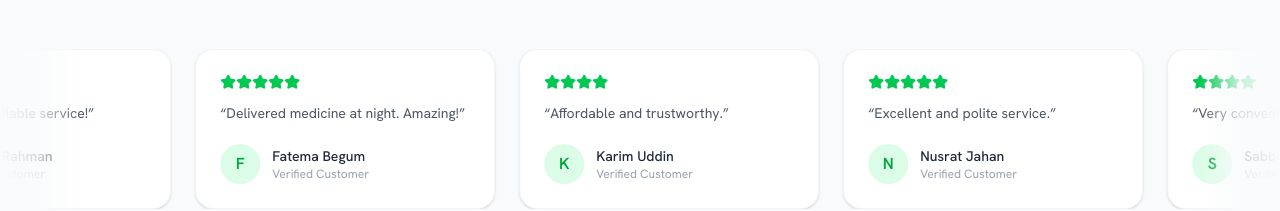
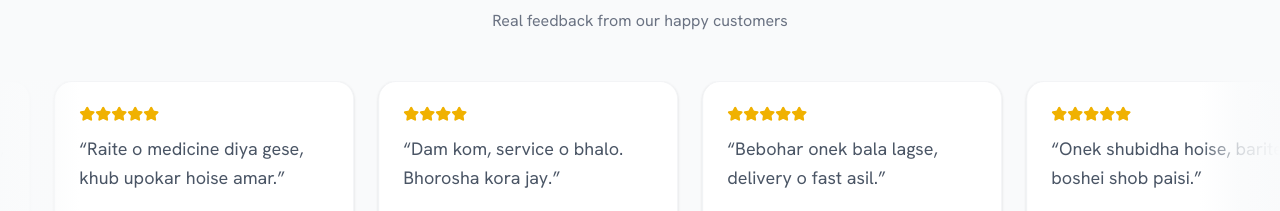
Before and after one commit to ubaidurxdev/Beanibazar-home-delivery-service, a Next.js app: page / in a window 1280 px wide. Shown: the part 2283-2494 px from the top of the page. Built offline with nearby package versions, Linux system fonts and the light colour scheme.

Commit message:
add some review

```diff
--- a/app/globals.css
+++ b/app/globals.css
@@ -125,5 +125,6 @@
   }
   html {
     @apply font-sans;
+    scroll-behavior: smooth;
   }
 }
--- a/components/layouts/AboutUs.tsx
+++ b/components/layouts/AboutUs.tsx
@@ -3,7 +3,7 @@ import React from "react";
 
 const AboutUs = () => {
   return (
-    <section className="py-16 bg-white">
+    <section id="about" className="py-20  scroll-mt-16 bg-gray-50">
       <div className="max-w-7xl mx-auto px-6 grid md:grid-cols-2 gap-10 items-center">
         {/* Image */}
         <div className="relative w-full h-[330px] md:h-[530px] rounded-3xl overflow-hidden">
--- a/components/layouts/Faq.tsx
+++ b/components/layouts/Faq.tsx
@@ -44,7 +44,7 @@ const FAQ = () => {
   };
 
   return (
-    <section className="py-20 bg-white">
+    <section id="faq" className="py-20 scroll-mt-16 bg-white">
       <div className="max-w-4xl mx-auto px-6">
         {/* Heading */}
         <div className="text-center mb-12">
--- a/components/layouts/Footer.tsx
+++ b/components/layouts/Footer.tsx
@@ -28,7 +28,7 @@ const Footer = () => {
             </h3>
             <ul className="space-y-3 text-gray-600 text-[15">
               <li>
-                <a href="#about" className="hover:text-green-600 transition">
+                <a href="#home" className="hover:text-green-600 transition">
                   Home
                 </a>
               </li>
@@ -43,8 +43,8 @@ const Footer = () => {
                 </a>
               </li>
               <li>
-                <a href="#contact" className="hover:text-green-600 transition">
-                  Contact
+                <a href="#faq" className="hover:text-green-600 transition">
+                  FAQ
                 </a>
               </li>
             </ul>
@@ -58,7 +58,7 @@ const Footer = () => {
 
             <div className="space-y-4 text-[15px] text-gray-600">
               <a
-                href="tel:+880XXXXXXXXXX"
+                href="tel:+8801706397147"
                 className="flex items-center gap-2 hover:text-green-600 transition"
               >
                 <Phone className="w-4 h-4" />
--- a/components/layouts/Navbar.tsx
+++ b/components/layouts/Navbar.tsx
@@ -17,7 +17,7 @@ const navLinks = [
   { name: "About", href: "#about" },
   { name: "Services", href: "#services" },
   { name: "Reviews", href: "#reviews" },
-  { name: "Contact", href: "#contact" },
+  { name: "FAQ", href: "#faq" },
 ];
 
 export default function Navbar() {
@@ -34,13 +34,13 @@ export default function Navbar() {
         {/* Desktop Nav */}
         <nav className="hidden md:flex items-center gap-6">
           {navLinks.map((link) => (
-            <Link
+            <a
               key={link.name}
               href={link.href}
               className="text-base font-medium text-gray-700 hover:text-black transition"
             >
               {link.name}
-            </Link>
+            </a>
           ))}
         </nav>
 
@@ -69,24 +69,19 @@ export default function Navbar() {
             <SheetContent side="right" className="p-6">
               {/* ✅ Required for accessibility */}
               <SheetTitle className="text-lg font-semibold mb-4">
-                <Image
-                  src={"/logo.png"}
-                  width={48}
-                  height={48}
-                  alt="Logo"
-                />
+                <Image src={"/logo.png"} width={48} height={48} alt="Logo" />
               </SheetTitle>
 
               <div className="flex flex-col gap-6 mt-4">
                 {navLinks.map((link) => (
-                  <Link
+                  <a
                     key={link.name}
                     href={link.href}
                     onClick={() => setOpen(false)}
                     className="text-lg font-medium"
                   >
                     {link.name}
-                  </Link>
+                  </a>
                 ))}
 
                 <Button asChild className="mt-4 bg-green-600">
--- a/components/layouts/Services.tsx
+++ b/components/layouts/Services.tsx
@@ -42,7 +42,7 @@ const services = [
 
 const Services = () => {
   return (
-    <section className="py-20 bg-white">
+    <section id="services" className="py-20  scroll-mt-16 bg-white">
       <div className="max-w-7xl mx-auto px-6">
         {/* Heading */}
         <div className="text-center mb-14">
--- a/components/layouts/Testimonials.tsx
+++ b/components/layouts/Testimonials.tsx
@@ -4,23 +4,51 @@ import { motion } from "framer-motion";
 import { Star } from "lucide-react";
 
 const reviews = [
-  { name: "Ubaidur Rahman", review: "Very fast and reliable service!", rating: 5 },
+  {
+    name: "Ubaidur Rahman",
+    review: "Afnar service onek bala lagse, khub taratari delivery faisi.",
+    rating: 5,
+  },
   {
     name: "Fatema Begum",
-    review: "Delivered medicine at night. Amazing!",
+    review: "Raite o medicine diya gese, khub upokar hoise amar.",
     rating: 5,
   },
-  { name: "Karim Uddin", review: "Affordable and trustworthy.", rating: 4 },
-  { name: "Nusrat Jahan", review: "Excellent and polite service.", rating: 5 },
-  { name: "Sabbir Hossain", review: "Very convenient!", rating: 4 },
-  { name: "Jannat Ara", review: "Best in Beanibazar!", rating: 5 },
-  { name: "Imran Khan", review: "Reliable service.", rating: 5 },
-  { name: "Rafiq Uddin", review: "Fast delivery!", rating: 4 },
+  {
+    name: "Karim Uddin",
+    review: "Dam kom, service o bhalo. Bhorosha kora jay.",
+    rating: 4,
+  },
+  {
+    name: "Nusrat Jahan",
+    review: "Bebohar onek bala lagse, delivery o fast asil.",
+    rating: 5,
+  },
+  {
+    name: "Sabbir Hossain",
+    review: "Onek shubidha hoise, barite boshei shob paisi.",
+    rating: 5,
+  },
+  {
+    name: "Jannat Ara",
+    review: "Beanibazar er moddhe best delivery service eta.Very trusted",
+    rating: 5,
+  },
+  {
+    name: "Imran Khan",
+    review: "Khub reliable, jeta saisi shobta faisi.",
+    rating: 5,
+  },
+  {
+    name: "Rafiq Uddin",
+    review: "Taratari delivery, kono jhamela nai.",
+    rating: 4,
+  },
 ];
 
 const Testimonials = () => {
   return (
-    <section className="py-20 bg-gray-50">
+    <section id="reviews" className="py-20  scroll-mt-16 bg-gray-50">
       {/* Heading */}
       <div className="max-w-7xl mx-auto px-6 text-center mb-12">
         <h2 className="text-3xl md:text-4xl font-bold text-gray-800 mb-4">
@@ -42,7 +70,7 @@ const Testimonials = () => {
           className="flex gap-6"
           animate={{ x: ["0%", "-50%"] }}
           transition={{
-            duration: 25,
+            duration: 13,
             ease: "linear",
             repeat: Infinity,
           }}
@@ -57,13 +85,13 @@ const Testimonials = () => {
                 {[...Array(item.rating)].map((_, i) => (
                   <Star
                     key={i}
-                    className="w-4 h-4 text-green-500 fill-green-500"
+                    className="w-4 h-4 text-yellow-500 fill-yellow-500"
                   />
                 ))}
               </div>
 
               {/* Review */}
-              <p className="text-gray-600 text-sm mb-5 leading-relaxed">
+              <p className="text-gray-600 text-lg mb-5 leading-relaxed">
                 “{item.review}”
               </p>
 
```
